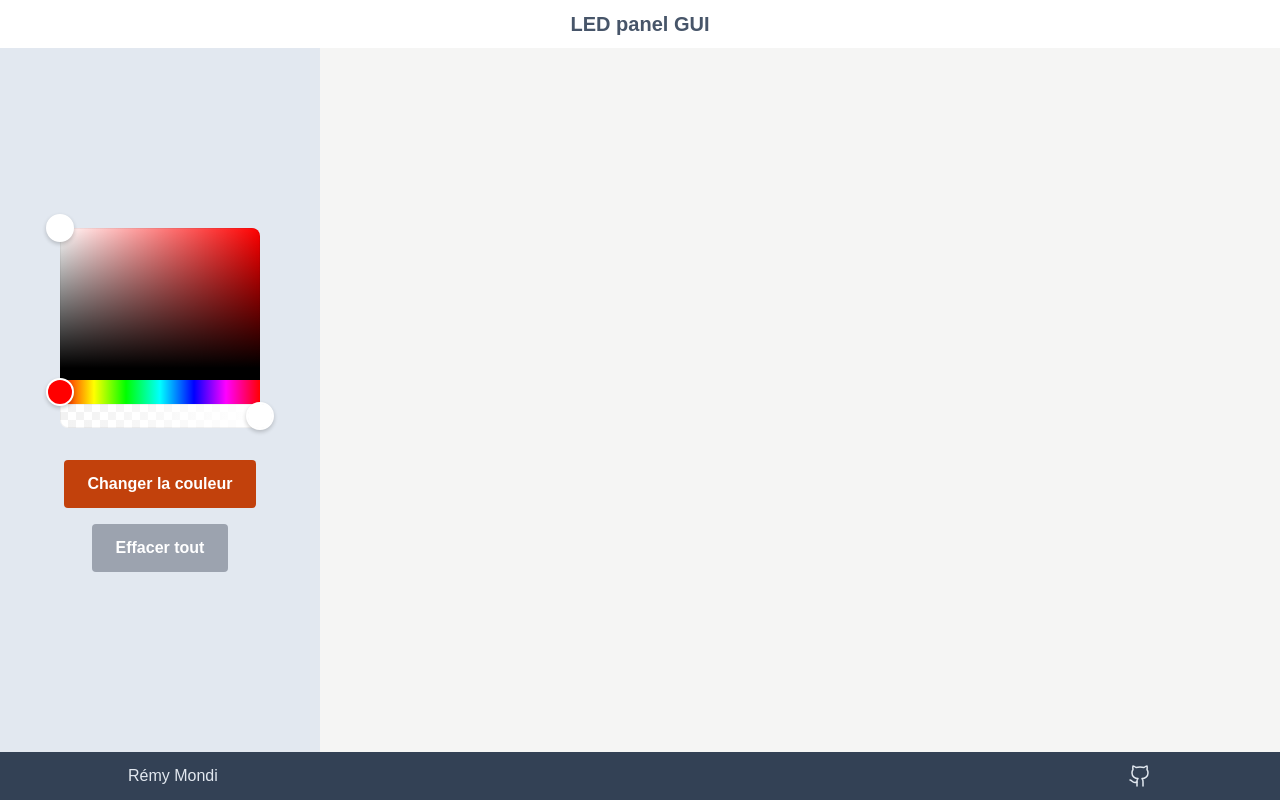
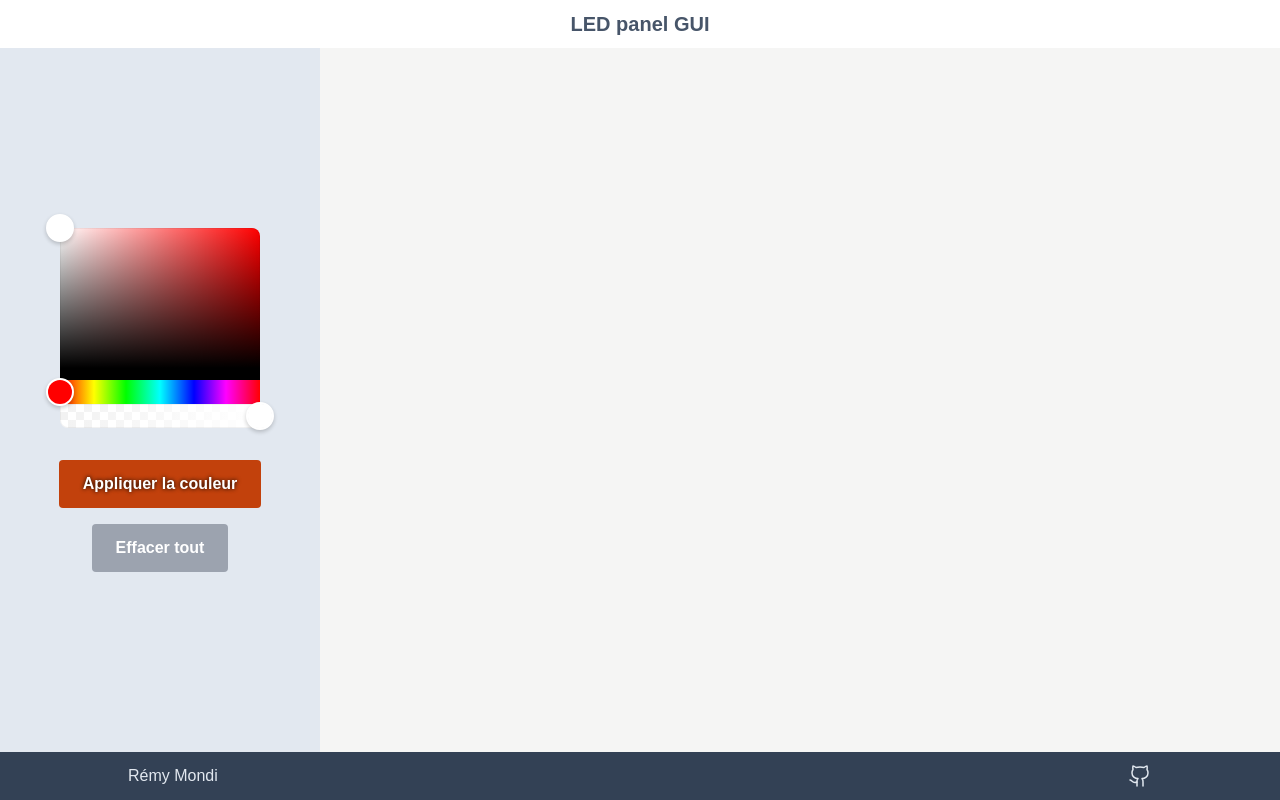
Before and after one commit to rmondi/led-panel-gui, a Next.js app: page / in a window 1280 px wide. Built offline with nearby package versions, Linux system fonts and the light colour scheme.

Commit message:
[Add] ChangeColorButton dynamic background-color

```diff
--- a/components/ChangeColorButton.tsx
+++ b/components/ChangeColorButton.tsx
@@ -14,8 +14,13 @@ const ChangeColorButton = ( { color }: ChangeColorButtonType ) => {
 
   const { leds, setLeds, selection, setSelection } = useContext( LedsContext )
 
+  const defaultBgColor =
+    `${ color.r },${ color.g },${ color.b }` === "255,255,255"
+    ? "194, 65, 12"
+    : `${ color.r }, ${ color.g }, ${ color.b }`
+
   const handleClick = () => {
-      if (selection.length) {
+      if ( selection.length ) {
         selection.forEach( led => leds[ led ] = `${color.r},${color.g},${color.b}` )
         setLeds( leds )
         setSelection( [] )
@@ -24,10 +29,16 @@ const ChangeColorButton = ( { color }: ChangeColorButtonType ) => {
 
   return (
     <button
-      className="inline-flex items-center h-12 px-6 rounded bg-orange-700 text-white font-semibold"
+      className="inline-flex items-center h-12 px-6 rounded text-white font-semibold"
+      style={
+        {
+          backgroundColor: `rgb(${ defaultBgColor })`,
+          textShadow: "0px 0px 4px black"
+        }
+      }
       onClick={ handleClick }
     >
-      Changer la couleur
+      Appliquer la couleur
     </button>
   )
 }
```
